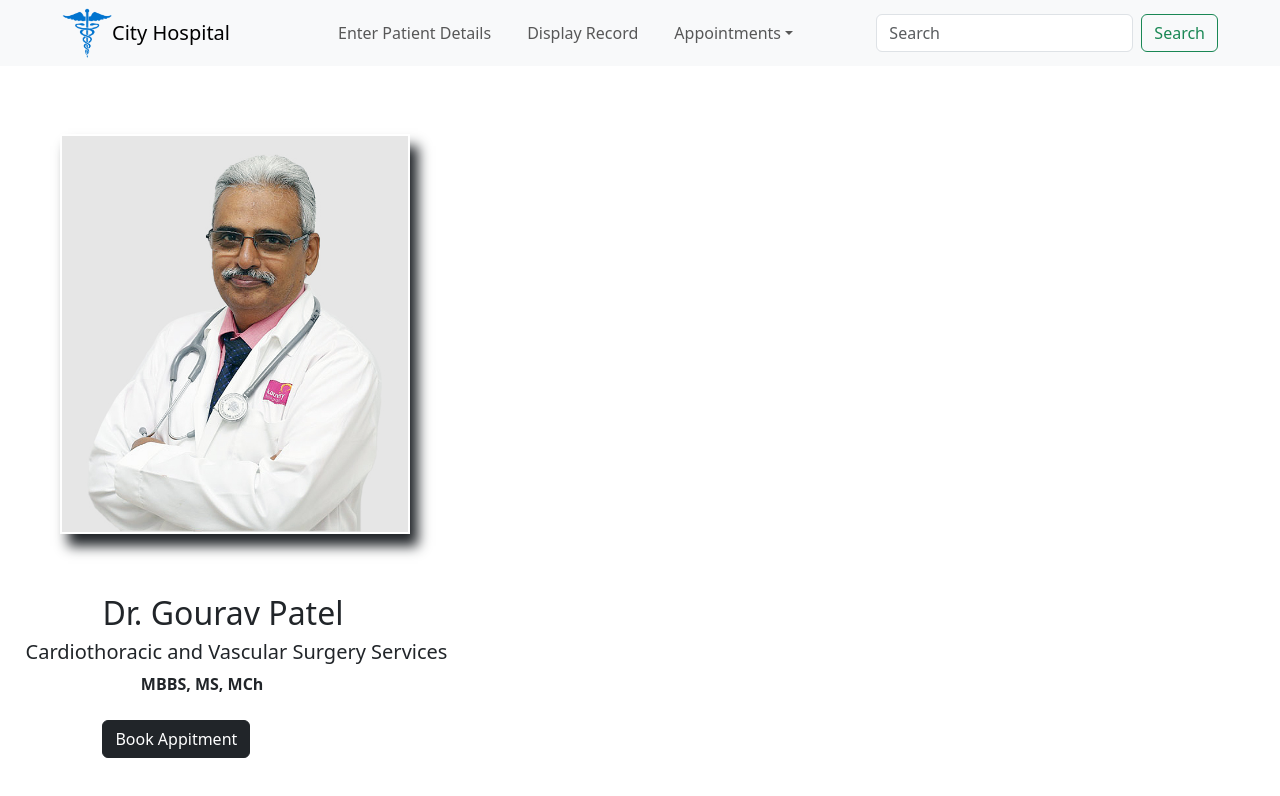
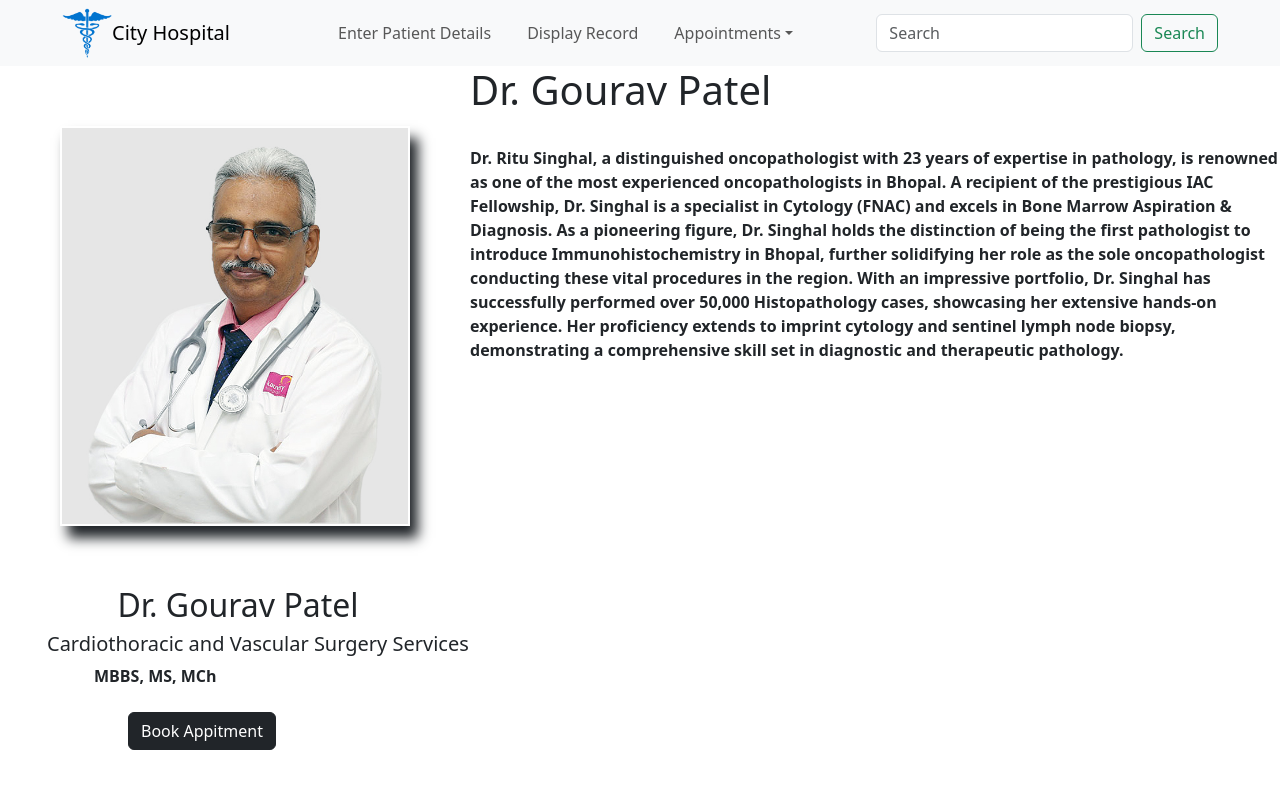
Before and after one commit to rahullokhande123/Hospital_Appointments, a React (Vite) app: page / in a window 1280 px wide. Both pictures are taken after a click on the picture 326 px from the left and 325 px from the top of the page. Shown: the top 796 px of the page. Built offline with nearby package versions, Linux system fonts and the light colour scheme; data requests are answered from the project's data file.

Commit message:
Doctor Profile

```diff
--- a/db/db.json
+++ b/db/db.json
@@ -20,25 +20,29 @@
       "image":"/public/doctor1.jpg",
       "name":"Dr. Gourav Patel",
       "des":"Cardiothoracic and Vascular Surgery Services",
-      "course":"MBBS, MS, MCh"
+      "course":"MBBS, MS, MCh",
+      "about":"Dr. Ritu Singhal, a distinguished oncopathologist with 23 years of expertise in pathology, is renowned as one of the most experienced oncopathologists in Bhopal. A recipient of the prestigious IAC Fellowship, Dr. Singhal is a specialist in Cytology (FNAC) and excels in Bone Marrow Aspiration & Diagnosis. As a pioneering figure, Dr. Singhal holds the distinction of being the first pathologist to introduce Immunohistochemistry in Bhopal, further solidifying her role as the sole oncopathologist conducting these vital procedures in the region. With an impressive portfolio, Dr. Singhal has successfully performed over 50,000 Histopathology cases, showcasing her extensive hands-on experience. Her proficiency extends to imprint cytology and sentinel lymph node biopsy, demonstrating a comprehensive skill set in diagnostic and therapeutic pathology."
     },
     {
       "image":"/public/doctor2.jpg",
       "name":"Dr. Arun Sharma",
       "des":"Director, Urology Services",
-      "course":"MBBS, MS, DNB GENITO-URINARY SURGERY"
+      "course":"MBBS, MS, DNB GENITO-URINARY SURGERY",
+      "about":"Dr. Ritu Singhal, a distinguished oncopathologist with 23 years of expertise in pathology, is renowned as one of the most experienced oncopathologists in Bhopal. A recipient of the prestigious IAC Fellowship, Dr. Singhal is a specialist in Cytology (FNAC) and excels in Bone Marrow Aspiration & Diagnosis. As a pioneering figure, Dr. Singhal holds the distinction of being the first pathologist to introduce Immunohistochemistry in Bhopal, further solidifying her role as the sole oncopathologist conducting these vital procedures in the region. With an impressive portfolio, Dr. Singhal has successfully performed over 50,000 Histopathology cases, showcasing her extensive hands-on experience. Her proficiency extends to imprint cytology and sentinel lymph node biopsy, demonstrating a comprehensive skill set in diagnostic and therapeutic pathology."
     },
     {
       "image":"/public/doctor3.jpg",
       "name":"Dr. Ritu Baghel",
       "des":"Director, Pathology & Blood Bank Services",
-      "course":"MBBS, MD"
+      "course":"MBBS, MD",
+      "about":"Dr. Ritu Singhal, a distinguished oncopathologist with 23 years of expertise in pathology, is renowned as one of the most experienced oncopathologists in Bhopal. A recipient of the prestigious IAC Fellowship, Dr. Singhal is a specialist in Cytology (FNAC) and excels in Bone Marrow Aspiration & Diagnosis. As a pioneering figure, Dr. Singhal holds the distinction of being the first pathologist to introduce Immunohistochemistry in Bhopal, further solidifying her role as the sole oncopathologist conducting these vital procedures in the region. With an impressive portfolio, Dr. Singhal has successfully performed over 50,000 Histopathology cases, showcasing her extensive hands-on experience. Her proficiency extends to imprint cytology and sentinel lymph node biopsy, demonstrating a comprehensive skill set in diagnostic and therapeutic pathology."
     },
     {
       "image":"/public/doctor4.jpg",
       "name":"Dr. Varsha Gupta",
       "des":"Senior Consultant, Dental Services",
-      "course":"BDS, MDS, PGDHM"
+      "course":"BDS, MDS, PGDHM",
+      "about":"Dr. Ritu Singhal, a distinguished oncopathologist with 23 years of expertise in pathology, is renowned as one of the most experienced oncopathologists in Bhopal. A recipient of the prestigious IAC Fellowship, Dr. Singhal is a specialist in Cytology (FNAC) and excels in Bone Marrow Aspiration & Diagnosis. As a pioneering figure, Dr. Singhal holds the distinction of being the first pathologist to introduce Immunohistochemistry in Bhopal, further solidifying her role as the sole oncopathologist conducting these vital procedures in the region. With an impressive portfolio, Dr. Singhal has successfully performed over 50,000 Histopathology cases, showcasing her extensive hands-on experience. Her proficiency extends to imprint cytology and sentinel lymph node biopsy, demonstrating a comprehensive skill set in diagnostic and therapeutic pathology."
     }
   ]
 }
--- a/src/pages/DoctoProfile.jsx
+++ b/src/pages/DoctoProfile.jsx
@@ -10,7 +10,8 @@ const DoctorProfile=()=>{
         image:"",
         name:"",
         des:"",
-        course:""
+        course:"",
+        about:""
     })
     useEffect(()=>{
         setMydoc({
@@ -18,22 +19,32 @@ const DoctorProfile=()=>{
             image:location.state.image,
             name:location.state.name,
             des:location.state.des,
-            course:location.state.course
+            course:location.state.course,
+            about:location.state.about
+
         })
     },[])
 
     return(
         <>
-            <h1></h1>
+            <div style={{display:"flex"}}>
             <div>
                 <img src={myDoc.image} style={{width:"350px",height:"400px",margin:"60px",border:"2px solid white",boxShadow:"8px 12px 12px 0px"}} />
-                <h2 style={{marginLeft:"8%"}}>{myDoc.name}</h2>
-                <h5 style={{marginLeft:"2%"}} >{myDoc.des}</h5>
-                <b style={{marginLeft:"11%"}} >{myDoc.course}</b>
+                <h2 style={{marginLeft:"25%"}}>{myDoc.name}</h2>
+                <h5 style={{marginLeft:"10%"}} >{myDoc.des}</h5>
+                <b style={{marginLeft:"20%"}} >{myDoc.course}</b>
 
             </div>
+            <div>
+                <h1>{myDoc.name}</h1>
+                <br />
+                <b>{myDoc.about}</b>
+            </div>
+
+            </div>
+
             <br />
-            <div style={{marginLeft:"8%"}} >
+            <div style={{marginLeft:"10%"}} >
                 <Button variant="dark">Book Appitment</Button>
             </div>
 
```
